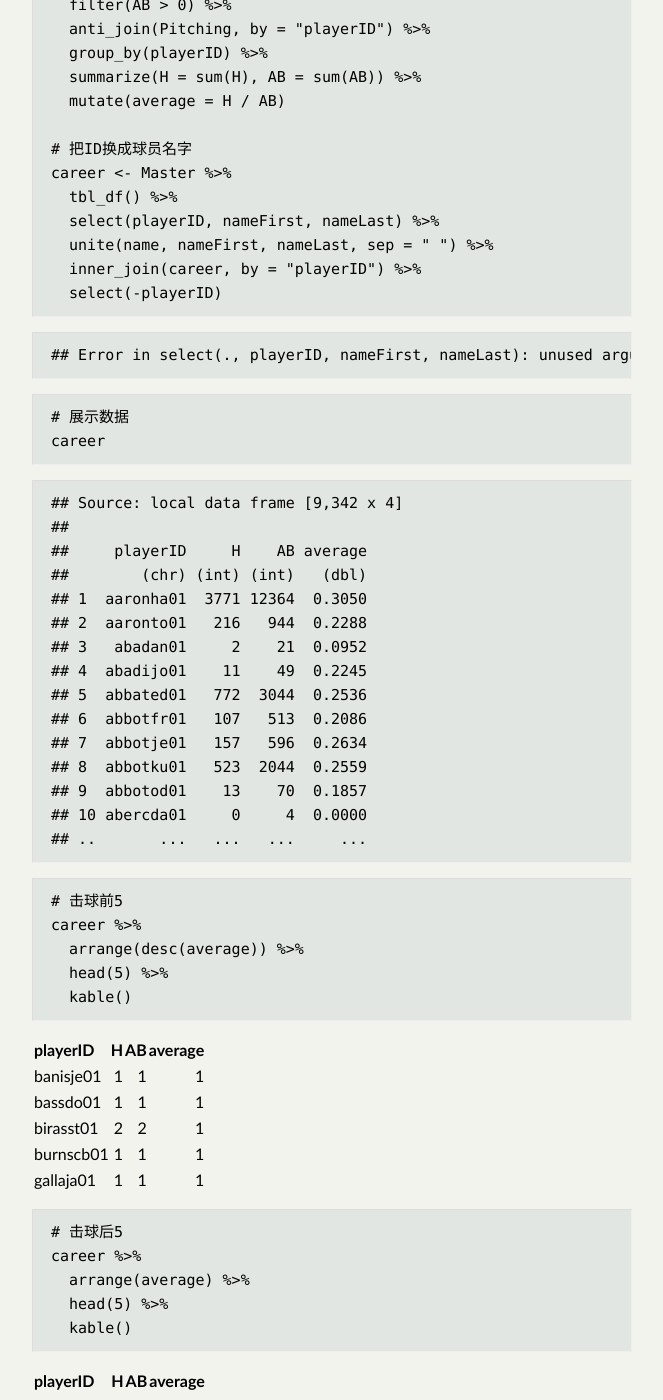
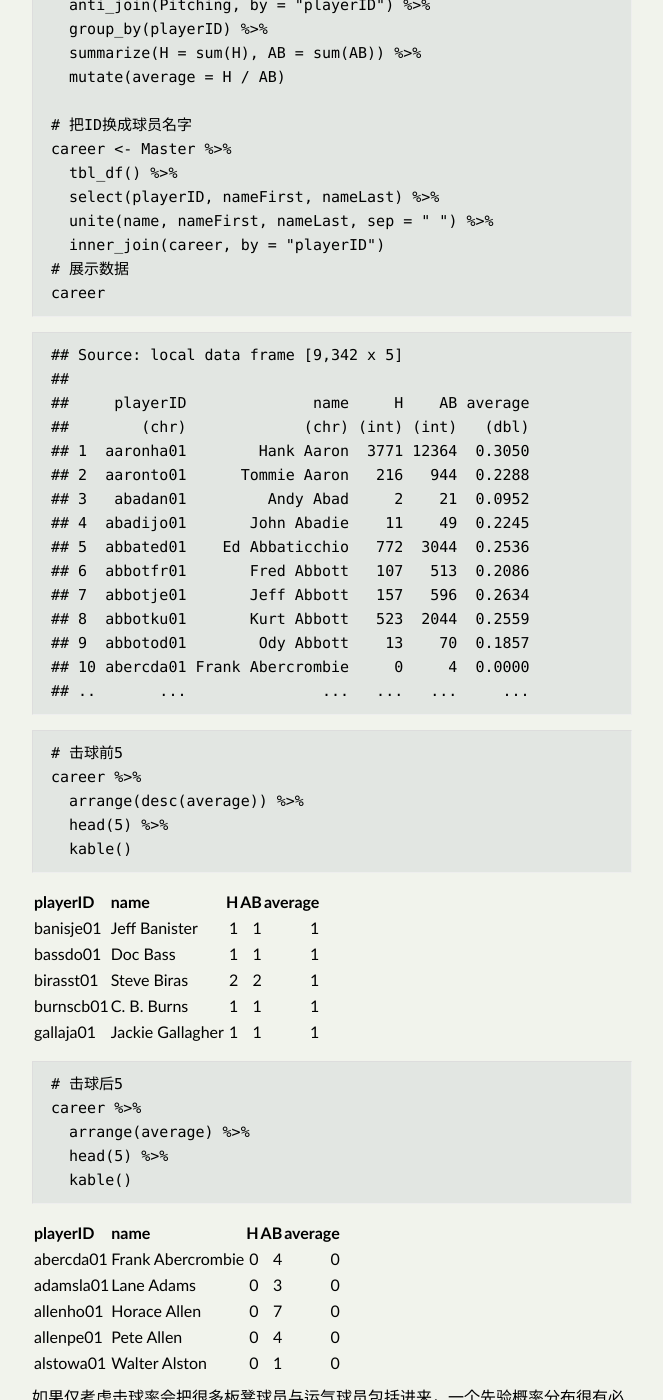
Before and after one commit to yufree/blogcn, a Jekyll site: the page built from _posts/2016-06-12-bayes-baseball.md, in a window 1280 px wide and 1400 px high, scrolled down 3669 px. Shown: the whole window, without its empty margins (308-971 px from the left). Built offline with Jekyll 4.4.1, drawn with Linux system fonts in a browser that asks for light colours; some web fonts are replaced; formulas are drawn with MathJax 3; comment, search, counter and statistics services are not loaded; some of the changed text lies outside the part shown.

Commit message:
revise post

````diff
--- a/_posts/2016-06-12-bayes-baseball.md
+++ b/_posts/2016-06-12-bayes-baseball.md
@@ -2,8 +2,6 @@
 layout: post
 title: 贝叶斯棒球
 ---
-
-
 
 最近看到一系列以棒球为主题的关于贝叶斯分析的[文章](http://varianceexplained.org/posts/)，赶忙总结了一下，省的忘了。我非常喜欢这类通过实际案例来进行分析的讲解方法，很容易举一反三。
 
@@ -96,35 +93,27 @@ career <- Master %>%
   tbl_df() %>%
   select(playerID, nameFirst, nameLast) %>%
   unite(name, nameFirst, nameLast, sep = " ") %>%
-  inner_join(career, by = "playerID") %>%
-  select(-playerID)
-```
-
-```
-## Error in select(., playerID, nameFirst, nameLast): unused arguments (playerID, nameFirst, nameLast)
-```
-
-```r
+  inner_join(career, by = "playerID")
 # 展示数据
 career
 ```
 
 ```
-## Source: local data frame [9,342 x 4]
+## Source: local data frame [9,342 x 5]
 ##
-##     playerID     H    AB average
-##        (chr) (int) (int)   (dbl)
-## 1  aaronha01  3771 12364  0.3050
-## 2  aaronto01   216   944  0.2288
-## 3   abadan01     2    21  0.0952
-## 4  abadijo01    11    49  0.2245
-## 5  abbated01   772  3044  0.2536
-## 6  abbotfr01   107   513  0.2086
-## 7  abbotje01   157   596  0.2634
-## 8  abbotku01   523  2044  0.2559
-## 9  abbotod01    13    70  0.1857
-## 10 abercda01     0     4  0.0000
-## ..       ...   ...   ...     ...
+##     playerID              name     H    AB average
+##        (chr)             (chr) (int) (int)   (dbl)
+## 1  aaronha01        Hank Aaron  3771 12364  0.3050
+## 2  aaronto01      Tommie Aaron   216   944  0.2288
+## 3   abadan01         Andy Abad     2    21  0.0952
+## 4  abadijo01       John Abadie    11    49  0.2245
+## 5  abbated01    Ed Abbaticchio   772  3044  0.2536
+## 6  abbotfr01       Fred Abbott   107   513  0.2086
+## 7  abbotje01       Jeff Abbott   157   596  0.2634
+## 8  abbotku01       Kurt Abbott   523  2044  0.2559
+## 9  abbotod01        Ody Abbott    13    70  0.1857
+## 10 abercda01 Frank Abercrombie     0     4  0.0000
+## ..       ...               ...   ...   ...     ...
 ```
 
 ```r
@@ -137,13 +126,13 @@ career %>%
 
 
 
-|playerID  |  H| AB| average|
-|:---------|--:|--:|-------:|
-|banisje01 |  1|  1|       1|
-|bassdo01  |  1|  1|       1|
-|birasst01 |  2|  2|       1|
-|burnscb01 |  1|  1|       1|
-|gallaja01 |  1|  1|       1|
+|playerID  |name             |  H| AB| average|
+|:---------|:----------------|--:|--:|-------:|
+|banisje01 |Jeff Banister    |  1|  1|       1|
+|bassdo01  |Doc Bass         |  1|  1|       1|
+|birasst01 |Steve Biras      |  2|  2|       1|
+|burnscb01 |C. B. Burns      |  1|  1|       1|
+|gallaja01 |Jackie Gallagher |  1|  1|       1|
 
 ```r
 # 击球后5
@@ -155,13 +144,13 @@ career %>%
 
 
 
-|playerID  |  H| AB| average|
-|:---------|--:|--:|-------:|
-|abercda01 |  0|  4|       0|
-|adamsla01 |  0|  3|       0|
-|allenho01 |  0|  7|       0|
-|allenpe01 |  0|  4|       0|
-|alstowa01 |  0|  1|       0|
+|playerID  |name              |  H| AB| average|
+|:---------|:-----------------|--:|--:|-------:|
+|abercda01 |Frank Abercrombie |  0|  4|       0|
+|adamsla01 |Lane Adams        |  0|  3|       0|
+|allenho01 |Horace Allen      |  0|  7|       0|
+|allenpe01 |Pete Allen        |  0|  4|       0|
+|alstowa01 |Walter Alston     |  0|  1|       0|
 
 如果仅考虑击球率会把很多板凳球员与运气球员包括进来，一个先验概率分布很有必要。那么考虑下如何得到，经验贝叶斯方法认为如果估计一个个体的参数，那么这个个体所在的整体的概率分布可作为先验概率分布。这个先验概率分布可以直接从数据的整体中得到，然后我们要用极大似然或矩估计的方法拿到贝塔分布的两个参数：
 
@@ -202,13 +191,13 @@ career_eb %>%
 
 
 
-|playerID  |    H|   AB| average| eb_estimate|
-|:---------|----:|----:|-------:|-----------:|
-|hornsro01 | 2930| 8173|   0.358|       0.355|
-|jacksjo01 | 1772| 4981|   0.356|       0.350|
-|delahed01 | 2596| 7505|   0.346|       0.343|
-|hamilbi01 | 2158| 6268|   0.344|       0.340|
-|heilmha01 | 2660| 7787|   0.342|       0.338|
+|playerID  |name                 |    H|   AB| average| eb_estimate|
+|:---------|:--------------------|----:|----:|-------:|-----------:|
+|hornsro01 |Rogers Hornsby       | 2930| 8173|   0.358|       0.355|
+|jacksjo01 |Shoeless Joe Jackson | 1772| 4981|   0.356|       0.350|
+|delahed01 |Ed Delahanty         | 2596| 7505|   0.346|       0.343|
+|hamilbi01 |Billy Hamilton       | 2158| 6268|   0.344|       0.340|
+|heilmha01 |Harry Heilmann       | 2660| 7787|   0.342|       0.338|
 
 ```r
 # 击球率低
@@ -220,13 +209,13 @@ career_eb %>%
 
 
 
-|playerID  |   H|   AB| average| eb_estimate|
-|:---------|---:|----:|-------:|-----------:|
-|bergebi01 | 516| 3028|   0.170|       0.179|
-|oylerra01 | 221| 1265|   0.175|       0.191|
-|vukovjo01 |  90|  559|   0.161|       0.196|
-|humphjo01 |  52|  364|   0.143|       0.196|
-|bakerge01 |  74|  474|   0.156|       0.196|
+|playerID  |name           |   H|   AB| average| eb_estimate|
+|:---------|:--------------|---:|----:|-------:|-----------:|
+|bergebi01 |Bill Bergen    | 516| 3028|   0.170|       0.179|
+|oylerra01 |Ray Oyler      | 221| 1265|   0.175|       0.191|
+|vukovjo01 |John Vukovich  |  90|  559|   0.161|       0.196|
+|humphjo01 |John Humphries |  52|  364|   0.143|       0.196|
+|bakerge01 |George Baker   |  74|  474|   0.156|       0.196|
 
 ```r
 # 整体估计
@@ -250,25 +239,6 @@ ggplot(career_eb, aes(average, eb_estimate, color = AB)) +
 
 ```r
 # 给出后验分布
-career <- Batting %>%
-  filter(AB > 0) %>%
-  anti_join(Pitching, by = "playerID") %>%
-  group_by(playerID) %>%
-  summarize(H = sum(H), AB = sum(AB)) %>%
-  mutate(average = H / AB)
-
-career <- Master %>%
-  tbl_df() %>%
-  select(playerID, nameFirst, nameLast) %>%
-  unite(name, nameFirst, nameLast, sep = " ") %>%
-  inner_join(career, by = "playerID")
-```
-
-```
-## Error in select(., playerID, nameFirst, nameLast): unused arguments (playerID, nameFirst, nameLast)
-```
-
-```r
 career_eb <- career %>%
     mutate(eb_estimate = (H + alpha0) / (AB + alpha0 + beta0))
 career_eb <- career_eb %>%
@@ -293,9 +263,7 @@ ggplot(yankee_beta, aes(x, density, color = name)) +
                   lty = 2, color = "black")
 ```
 
-```
-## Error in eval(expr, envir, enclos): object 'name' not found
-```
+![plot of chunk ci](http://yufree.github.io/blogcn/figure/ci-1.png)
 
 ```r
 # 提取可信区间
@@ -307,9 +275,17 @@ yankee_1998_career %>%
     knitr::kable()
 ```
 
-```
-## Error in select(., -alpha1, -beta1, -eb_estimate): unused arguments (-alpha1, -beta1, -eb_estimate)
-```
+
+
+|playerID  |name              |    H|    AB| average|   low|  high|
+|:---------|:-----------------|----:|-----:|-------:|-----:|-----:|
+|brosisc01 |Scott Brosius     | 1001|  3889|   0.257| 0.244| 0.271|
+|jeterde01 |Derek Jeter       | 3465| 11195|   0.310| 0.300| 0.317|
+|knoblch01 |Chuck Knoblauch   | 1839|  6366|   0.289| 0.277| 0.298|
+|martiti02 |Tino Martinez     | 1925|  7111|   0.271| 0.260| 0.280|
+|posadjo01 |Jorge Posada      | 1664|  6092|   0.273| 0.262| 0.283|
+|strawda01 |Darryl Strawberry | 1401|  5418|   0.259| 0.247| 0.270|
+|willibe02 |Bernie Williams   | 2336|  7869|   0.297| 0.286| 0.305|
 
 ```r
 # 绘制可信区间
@@ -323,9 +299,7 @@ yankee_1998_career %>%
     ylab("Player")
 ```
 
-```
-## Error in eval(expr, envir, enclos): object 'name' not found
-```
+![plot of chunk ci](http://yufree.github.io/blogcn/figure/ci-2.png)
 
 ```r
 # 对比置信区间与可信区间
@@ -338,36 +312,18 @@ set.seed(2016)
 some <- career_eb %>%
     sample_n(20) %>%
     mutate(name = paste0(name, " (", H, "/", AB, ")"))
-```
 
-```
-## Error in eval(expr, envir, enclos): object 'name' not found
-```
-
-```r
 frequentist <- some %>%
     group_by(playerID, name, AB) %>%
     do(tidy(binom.test(.$H, .$AB))) %>%
     select(playerID, name, estimate, low = conf.low, high = conf.high) %>%
     mutate(method = "Confidence")
-```
 
-```
-## Error in select(., playerID, name, estimate, low = conf.low, high = conf.high): unused arguments (playerID, name, estimate, low = conf.low, high = conf.high)
-```
-
-```r
 bayesian <- some %>%
     select(playerID, name, AB, estimate = eb_estimate,
            low = low, high = high) %>%
     mutate(method = "Credible")
-```
 
-```
-## Error in select(., playerID, name, AB, estimate = eb_estimate, low = low, : unused arguments (playerID, name, AB, estimate = eb_estimate, low = low, high = high)
-```
-
-```r
 combined <- bind_rows(frequentist, bayesian)
 
 combined %>%
@@ -381,7 +337,7 @@ combined %>%
     labs(color = "")
 ```
 
-![plot of chunk ci](http://yufree.github.io/blogcn/figure/ci-1.png)
+![plot of chunk ci](http://yufree.github.io/blogcn/figure/ci-3.png)
 
 可信区间与置信区间（二项式比例估计）很大的区别在于前者考虑了先验概率进而实现了区间的收缩，后者则可看作无先验贝塔分布给出的区间估计，频率学派目前没有很好的收缩区间估计的方法。
 
@@ -403,9 +359,7 @@ career_eb %>%
     geom_vline(color = "red", lty = 2, xintercept = .3)
 ```
 
-```
-## Error in eval(expr, envir, enclos): object 'name' not found
-```
+![plot of chunk lp](http://yufree.github.io/blogcn/figure/lp-1.png)
 
 ```r
 # 提取该球员数据
@@ -413,7 +367,12 @@ career_eb %>% filter(name == "Hank Aaron")
 ```
 
 ```
-## Error in eval(expr, envir, enclos): object 'name' not found
+## Source: local data frame [1 x 10]
+##
+##    playerID       name     H    AB average eb_estimate alpha1 beta1   low
+##       (chr)      (chr) (int) (int)   (dbl)       (dbl)  (dbl) (dbl) (dbl)
+## 1 aaronha01 Hank Aaron  3771 12364   0.305       0.304   3850  8819 0.296
+## Variables not shown: high (dbl)
 ```
 
 ```r
@@ -556,9 +515,7 @@ career_eb %>%
   labs(x = "Batting average", color = "")
 ```
 
-```
-## Error in eval(expr, envir, enclos): object 'name' not found
-```
+![plot of chunk ht](http://yufree.github.io/blogcn/figure/ht-1.png)
 
 如果两个球员击球率的概率密度曲线比较接近，那么即便均值有不同我们也无法进行区分；如果重叠比较少，那么我们有理由认为他们之间的差异显著。那么贝叶斯视角下如何定量描述这个差异是否显著？
 
@@ -570,21 +527,7 @@ career_eb %>%
 ```r
 # 提取两人数据
 aaron <- career_eb %>% filter(name == "Hank Aaron")
-```
-
-```
-## Error in eval(expr, envir, enclos): object 'name' not found
-```
-
-```r
 piazza <- career_eb %>% filter(name == "Mike Piazza")
-```
-
-```
-## Error in eval(expr, envir, enclos): object 'name' not found
-```
-
-```r
 # 模拟取样10万次
 piazza_simulation <- rbeta(1e6, piazza$alpha1, piazza$beta1)
 aaron_simulation <- rbeta(1e6, aaron$alpha1, aaron$beta1)
@@ -749,13 +692,6 @@ intervals <- career_eb %>%
   do(credible_interval_approx(piazza$alpha1, piazza$beta1, .$alpha1, .$beta1)) %>%
   ungroup() %>%
   mutate(name = reorder(paste0(name, " (", H, " / ", AB, ")"), -estimate))
-```
-
-```
-## Error in eval(expr, envir, enclos): unknown column 'name'
-```
-
-```r
 f <- function(H, AB) broom::tidy(prop.test(c(H, piazza$H), c(AB, piazza$AB)))
 prop_tests <- purrr::map2_df(intervals$H, intervals$AB, f) %>%
   mutate(estimate = estimate1 - estimate2,
@@ -789,32 +725,26 @@ career_eb_vs_piazza <- bind_cols(
   credible_interval_approx(piazza$alpha1, piazza$beta1,
                            career_eb$alpha1, career_eb$beta1)) %>%
   select(name, posterior, conf.low, conf.high)
-```
 
-```
-## Error in select(., name, posterior, conf.low, conf.high): unused arguments (name, posterior, conf.low, conf.high)
-```
-
-```r
 career_eb_vs_piazza
 ```
 
 ```
-## Source: local data frame [9,342 x 5]
+## Source: local data frame [9,342 x 4]
 ##
-##                    name posterior conf.low conf.high   qvalue
-##                   (chr)     (dbl)    (dbl)     (dbl)    (dbl)
-## 1        Rogers Hornsby  2.84e-11   0.0345    0.0639 2.84e-11
-## 2  Shoeless Joe Jackson  8.77e-08   0.0278    0.0611 4.39e-08
-## 3          Ed Delahanty  7.10e-07   0.0218    0.0518 2.66e-07
-## 4         Willie Keeler  4.62e-06   0.0183    0.0472 1.36e-06
-## 5        Billy Hamilton  7.03e-06   0.0190    0.0502 2.49e-06
-## 6        Harry Heilmann  7.19e-06   0.0180    0.0476 3.27e-06
-## 7            Lou Gehrig  1.43e-05   0.0167    0.0461 4.85e-06
-## 8            Nap Lajoie  1.62e-05   0.0158    0.0441 6.28e-06
-## 9            Tony Gwynn  1.83e-05   0.0157    0.0442 7.62e-06
-## 10           Bill Terry  3.03e-05   0.0162    0.0472 9.89e-06
-## ..                  ...       ...      ...       ...      ...
+##                    name posterior conf.low conf.high
+##                   (chr)     (dbl)    (dbl)     (dbl)
+## 1        Rogers Hornsby  2.84e-11   0.0345    0.0639
+## 2          Ed Delahanty  7.10e-07   0.0218    0.0518
+## 3  Shoeless Joe Jackson  8.77e-08   0.0278    0.0611
+## 4         Willie Keeler  4.62e-06   0.0183    0.0472
+## 5            Nap Lajoie  1.62e-05   0.0158    0.0441
+## 6            Tony Gwynn  1.83e-05   0.0157    0.0442
+## 7        Harry Heilmann  7.19e-06   0.0180    0.0476
+## 8            Lou Gehrig  1.43e-05   0.0167    0.0461
+## 9        Billy Hamilton  7.03e-06   0.0190    0.0502
+## 10        Eddie Collins  2.00e-04   0.0113    0.0393
+## ..                  ...       ...      ...       ...
 ```
 
 ```r
@@ -969,13 +899,6 @@ career_eb_wAB <- career_eb %>%
          alpha1 = alpha0 + H,
          beta1 = beta0 + AB - H,
          new_eb = alpha1 / (alpha1 + beta1))
-```
-
-```
-## Error in eval(expr, envir, enclos): object 'name' not found
-```
-
-```r
 # 展示拟合后的击球率
 ggplot(career_eb_wAB, aes(original_eb, new_eb, color = AB)) +
   geom_point() +
````
Also changed, not shown: other parts of _posts/2016-06-12-bayes-baseball.md (+0 -1 lines), figure/ci-1.png, figure/ci-2.png (added), figure/ci-3.png (added), figure/ht-1.png (added), figure/lp-1.png (added).
